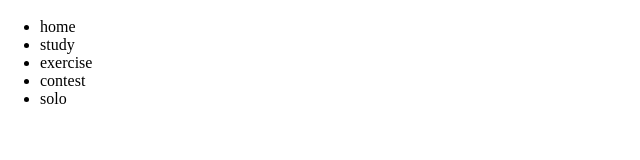
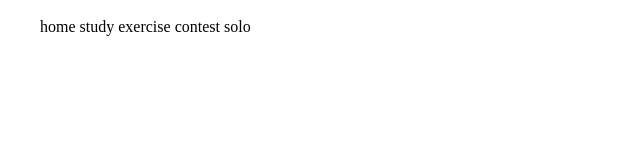
Before and after one commit to PNM-nasa/nasagame.web.app, a plain HTML site: page public/index.html in a window 1280 px wide. Shown: the whole page, without its empty margins (0-640 px from the left). Drawn offline with Linux system fonts and the light colour scheme; some packages are replaced by stand-ins of ours.

Commit message:
test connet css

```diff
--- a/public/assets/style.css
+++ b/public/assets/style.css
@@ -1,3 +1,6 @@
 *{
   margin: 0;
 }
+nav li{
+  display: inline;
+}
```
